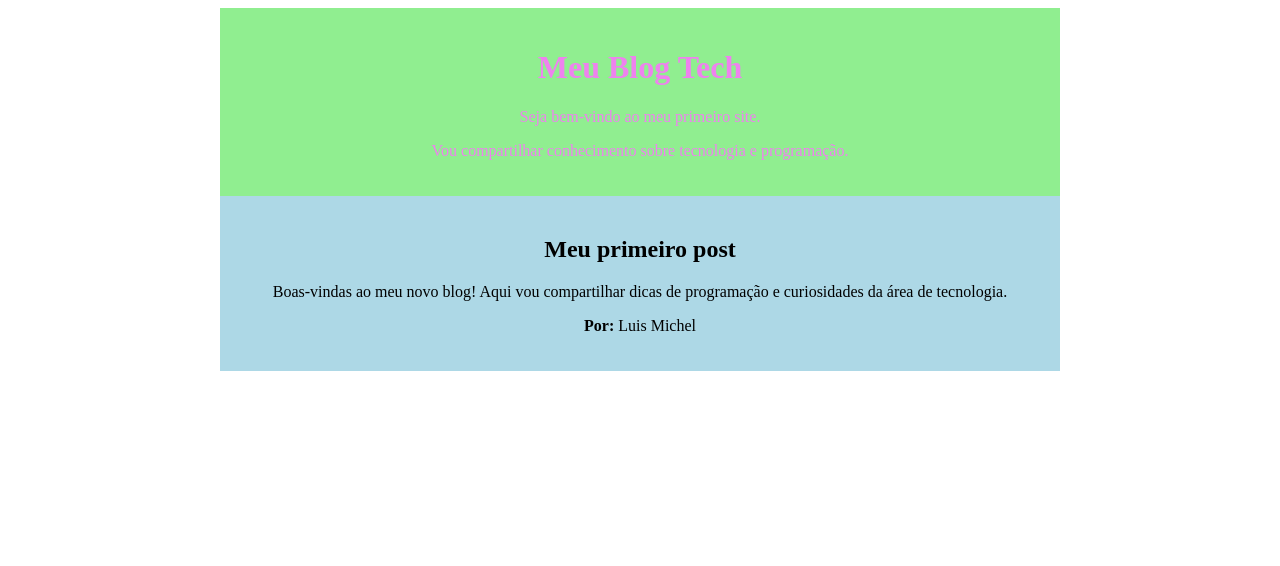
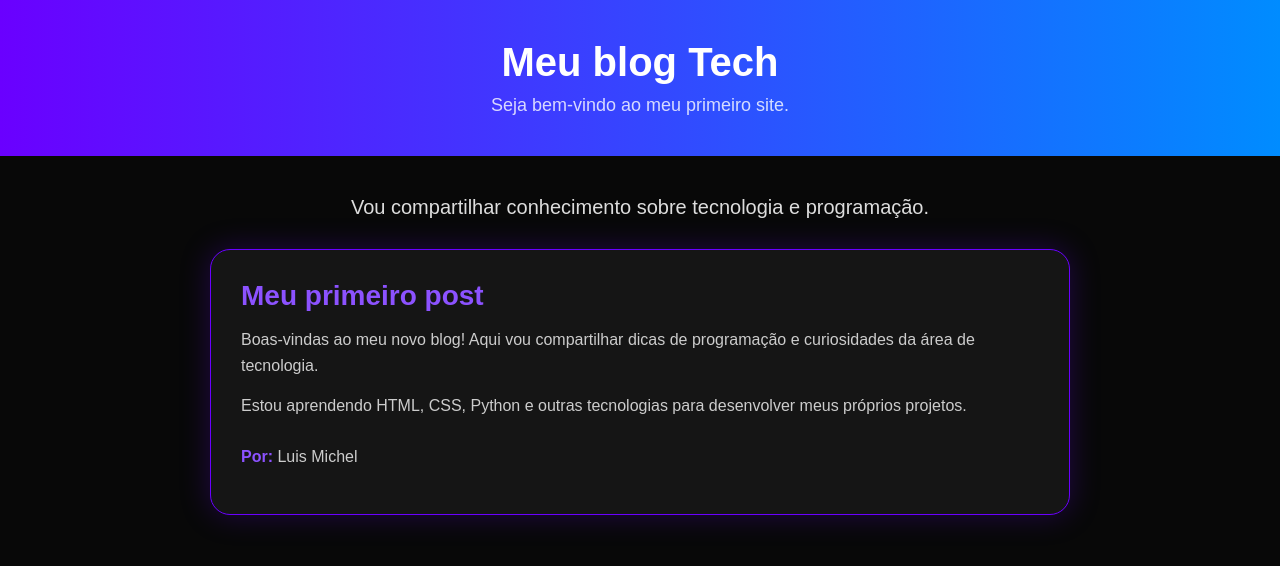
Before and after one commit to aparecidoanjos-design/Meu-blog-tech, a plain HTML site: page 📄 index.html in a window 1280 px wide. Drawn offline with Linux system fonts and the light colour scheme.

Commit message:
Atualiza blog com HTML e CSS

```diff
--- /dev/null
+++ b/style.css
@@ -0,0 +1,80 @@
+/* Configuração geral */
+
+* {
+    margin: 0;
+    padding: 0;
+    box-sizing: border-box;
+}
+
+body {
+    background-color: #080808;
+    color: white;
+    font-family: Arial, Helvetica, sans-serif;
+    min-height: 100vh;
+}
+
+/* Cabeçalho */
+
+header {
+    background: linear-gradient(90deg, #6a00ff, #008cff);
+    padding: 40px;
+    text-align: center;
+}
+
+header h1 {
+    font-size: 40px;
+    margin-bottom: 10px;
+}
+
+header p {
+    font-size: 18px;
+    opacity: 0.8;
+}
+
+/* Área principal */
+
+main {
+    max-width: 900px;
+    margin: 40px auto;
+    padding: 0 20px;
+}
+
+main > p:first-child {
+    text-align: center;
+    font-size: 20px;
+    margin-bottom: 30px;
+    color: #dddddd;
+}
+
+/* Cartão do post */
+
+.post {
+    background-color: #151515;
+    padding: 30px;
+    border-radius: 20px;
+    box-shadow: 0 0 30px rgba(106, 0, 255, 0.25);
+    border: 1px solid #6a00ff;
+}
+
+.post h2 {
+    color: #8c52ff;
+    margin-bottom: 15px;
+    font-size: 28px;
+}
+
+.post p {
+    line-height: 1.6;
+    color: #cccccc;
+    margin-bottom: 15px;
+}
+
+/* Nome do autor */
+
+.autor {
+    margin-top: 25px;
+    color: white;
+}
+
+.autor strong {
+    color: #8c52ff;
+}
--- a/📄 index.html
+++ b/📄 index.html
@@ -8,27 +8,7 @@
 
     <title>Meu Blog</title>
 
-    <style>
-
-        header {
-            background-color: lightgreen;
-            color: violet;
-            text-align: center;
-            max-width: 800px;
-            margin: 0 auto;
-            padding: 20px;
-        }
-
-        main {
-            background-color: lightblue;
-            color: black;
-            text-align: center;
-            max-width: 800px;
-            margin: 0 auto;
-            padding: 20px;
-        }
-
-    </style>
+    <link rel="stylesheet" href="style.css">
 
 </head>
 
@@ -36,25 +16,40 @@
 
     <header>
 
-        <h1>Meu Blog Tech</h1>
+        <h1>Meu blog Tech</h1>
 
         <p>Seja bem-vindo ao meu primeiro site.</p>
 
-         <p>Vou compartilhar conhecimento sobre tecnologia e programação.</p>
+    </header>
 
-    </header>
 
     <main>
 
-
-        <h2>Meu primeiro post</h2>
-
         <p>
-            Boas-vindas ao meu novo blog! Aqui vou compartilhar dicas de programação
-            e curiosidades da área de tecnologia.
+            Vou compartilhar conhecimento sobre tecnologia e programação.
         </p>
 
-        <p><strong>Por:</strong> Luis Michel</p>
+
+        <article class="post">
+
+            <h2>Meu primeiro post</h2>
+
+            <p>
+                Boas-vindas ao meu novo blog!
+                Aqui vou compartilhar dicas de programação
+                e curiosidades da área de tecnologia.
+            </p>
+
+            <p>
+                Estou aprendendo HTML, CSS, Python e outras
+                tecnologias para desenvolver meus próprios projetos.
+            </p>
+
+            <p class="autor">
+                <strong>Por:</strong> Luis Michel
+            </p>
+
+        </article>
 
     </main>
 
```
